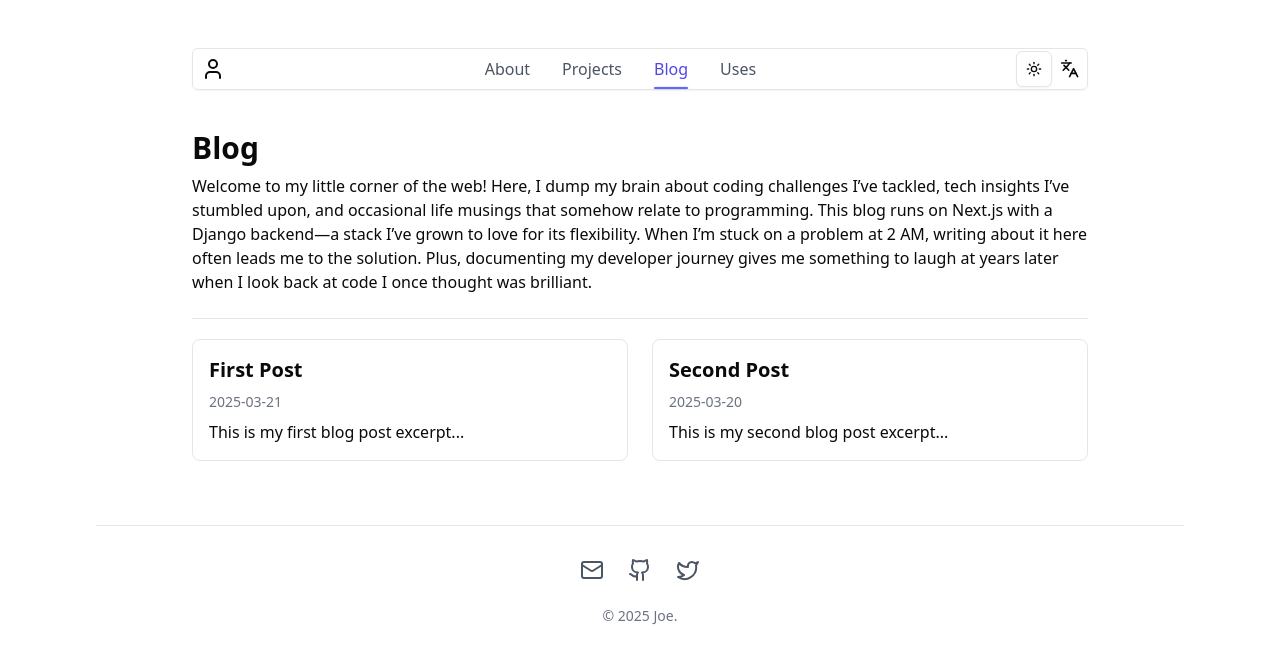
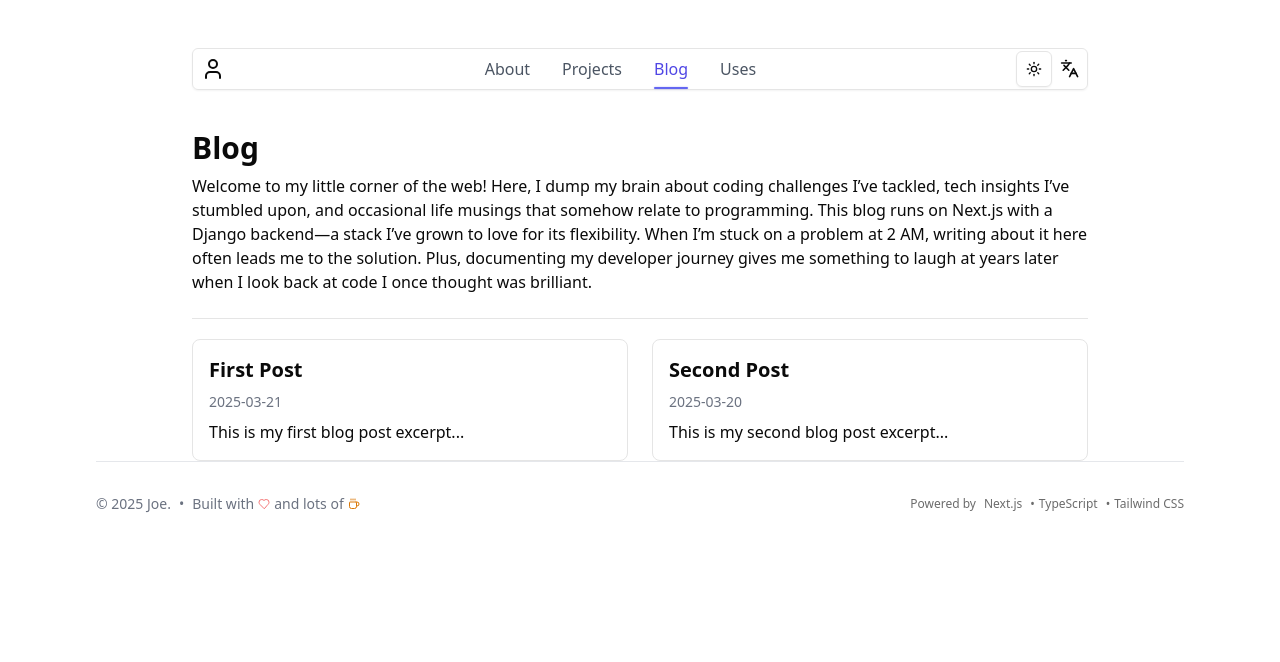
Before and after one commit to tzniceguy/portfolio, a Next.js app: page /blog in a window 1280 px wide. Shown: the top 662 px of the page. Built offline with nearby package versions, Linux system fonts and the light colour scheme.

Commit message:
refactor: simplify the footer component

```diff
--- a/components/footer.tsx
+++ b/components/footer.tsx
@@ -1,42 +1,34 @@
-import { Mail, Github, Twitter } from "lucide-react";
+import { Heart, Coffee } from "lucide-react";
 
 export default function Footer() {
   return (
-    <footer className="mt-16 py-8 border-t border-gray-200 dark:border-gray-700">
-      <div className="max-w-6xl mx-auto px-4 flex flex-col items-center gap-6 text-center">
-        {/* Social Links */}
-        <div className="flex gap-6">
-          <a
-            href="mailto:your.email@example.com"
-            className="text-gray-600 dark:text-gray-400 hover:text-indigo-600 dark:hover:text-indigo-400 transition-colors"
-            aria-label="Email"
-          >
-            <Mail className="w-6 h-6" />
-          </a>
-          <a
-            href="https://github.com/yourusername"
-            target="_blank"
-            rel="noopener noreferrer"
-            className="text-gray-600 dark:text-gray-400 hover:text-indigo-600 dark:hover:text-indigo-400 transition-colors"
-            aria-label="GitHub"
-          >
-            <Github className="w-6 h-6" />
-          </a>
-          <a
-            href="https://twitter.com/yourusername"
-            target="_blank"
-            rel="noopener noreferrer"
-            className="text-gray-600 dark:text-gray-400 hover:text-indigo-600 dark:hover:text-indigo-400 transition-colors"
-            aria-label="Twitter"
-          >
-            <Twitter className="w-6 h-6" />
-          </a>
+    <footer className="border-t border-gray-200 pt-8">
+      <div className="flex flex-col md:flex-row items-center justify-between gap-4">
+        <div className="flex items-center gap-2 text-sm text-gray-500">
+          <span>© {new Date().getFullYear()} Joe.</span>
+          <span className="hidden md:inline">•</span>
+          <span className="flex items-center gap-1">
+            Built with{" "}
+            <Heart size={12} className="text-red-500 animate-pulse" /> and lots
+            of
+            <Coffee size={12} className="text-amber-600" />
+          </span>
         </div>
 
-        {/* Copyright */}
-        <p className="text-sm text-gray-500 dark:text-gray-400">
-          © {new Date().getFullYear()} Joe.
-        </p>
+        {/* Tech Stack */}
+        <div className="flex items-center gap-2 text-xs opacity-60">
+          <span>Powered by</span>
+          <div className="flex items-center gap-1">
+            {["Next.js", "TypeScript", "Tailwind CSS"].map((tech, index) => (
+              <span key={tech} className="flex items-center">
+                {index > 0 && <span className="mx-1">•</span>}
+                <span className="hover:opacity-100 transition-opacity cursor-default">
+                  {tech}
+                </span>
+              </span>
+            ))}
+          </div>
+        </div>
       </div>
     </footer>
   );
--- /dev/null
+++ b/components/uses/item-card.tsx
@@ -0,0 +1,56 @@
+function ItemCard({ item, showSpecs = false }) {
+    const Icon = item.icon;
+
+    return (
+        <div className="group  rounded-xl p-6 shadow-sm border  hover:shadow-md transition-all duration-300 hover:-translate-y-1">
+        <div className="flex items-start gap-4">
+        <div
+            className="p-3 rounded-lg flex-shrink-0 transition-transform duration-300 group-hover:scale-110"
+    style={{ backgroundColor: `${item.color}15` }}
+>
+    <Icon size={24} style={{ color: item.color }} />
+    </div>
+
+    <div className="flex-1 min-w-0">
+    <div className="flex items-start justify-between mb-2">
+    <div>
+        <h3 className="font-semibold text-lg leading-tight">{item.name}</h3>
+        <span
+    className="text-sm font-medium px-2 py-1 rounded-full mt-1 inline-block"
+    style={{
+        backgroundColor: `${item.color}15`,
+            color: item.color
+    }}
+>
+    {item.category}
+    </span>
+    </div>
+    </div>
+
+    <p className="mb-3 leading-relaxed">{item.description}</p>
+
+    {item.usage && (
+        <div className="mb-3">
+        <span className="text-sm font-medium opacity-75">Primary Use: </span>
+    <span className="text-sm">{item.usage}</span>
+        </div>
+    )}
+
+    {showSpecs && item.specs && (
+        <div className="space-y-1">
+        <span className="text-sm font-medium opacity-75">Key Features:</span>
+    <ul className="text-sm space-y-1">
+        {item.specs.map((spec, index) => (
+                <li key={index} className="flex items-center gap-2">
+            <span className="w-1.5 h-1.5 rounded-full bg-gray-400"></span>
+        {spec}
+        </li>
+    ))}
+        </ul>
+        </div>
+    )}
+    </div>
+    </div>
+    </div>
+);
+}
```
Also changed, not shown: components/uses/stats-card.tsx (added).
